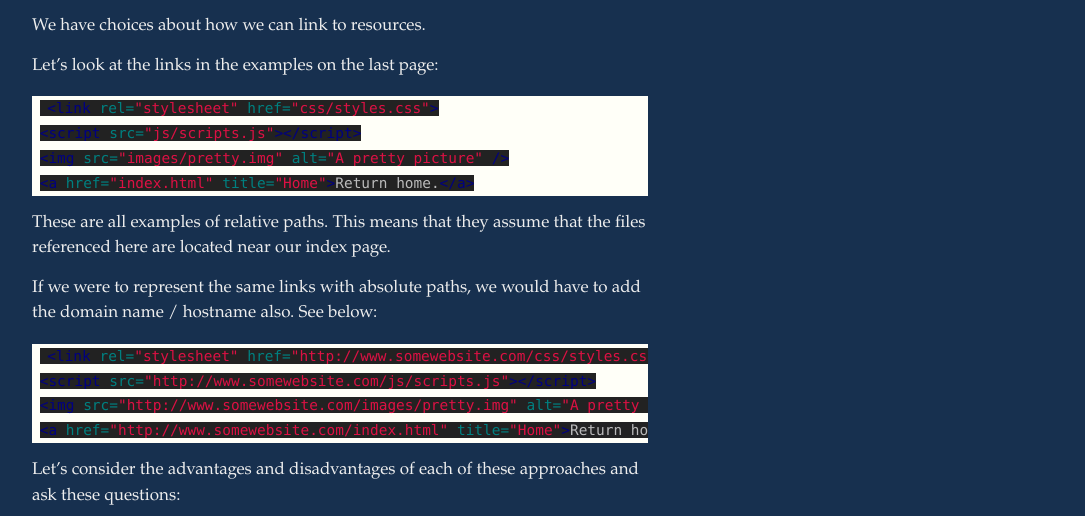
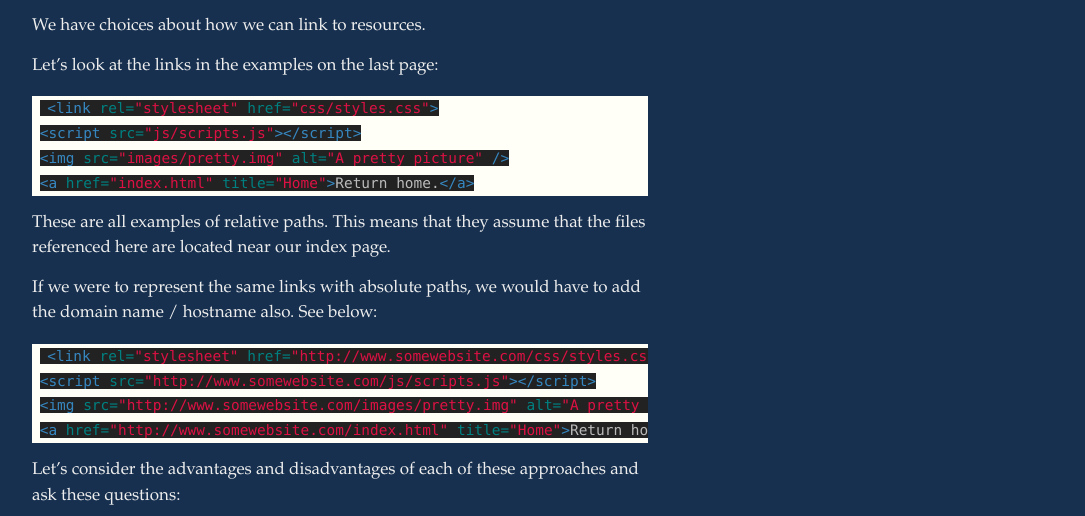
Before and after one commit to tylerpcarter/inls161, a Jekyll site: the page built from _posts/2016-06-28-jekyll-css-html.md, in a window 1280 px wide. Shown: the part 885-1401 px from the top of the page, without its empty margins (48-1133 px from the left). Built offline with Jekyll 4.4.1, drawn with Linux system fonts in a browser that asks for light colours; Markdown is read by kramdown in place of the engine named in the settings.

Commit message:
update schedule

```diff
--- a/_sass/_syntax-highlighting.scss
+++ b/_sass/_syntax-highlighting.scss
@@ -7,7 +7,7 @@
 }
 
 .highlight {
-    background: #fffff8;
+    background: #fffff8 !important;
     @extend %vertical-rhythm;
 
     .c     { color: #998; font-style: italic } // Comment
@@ -45,7 +45,7 @@
     .ne    { color: #900; font-weight: bold } // Name.Exception
     .nf    { color: #900; font-weight: bold } // Name.Function
     .nn    { color: #555 } // Name.Namespace
-    .nt    { color: #000080 } // Name.Tag
+    .nt    { color: #3687C0 } //#56A0D3 }//#000080 } // Name.Tag
     .nv    { color: #008080 } // Name.Variable
     .ow    { font-weight: bold } // Operator.Word
     .w     { color: #bbb } // Text.Whitespace
```
